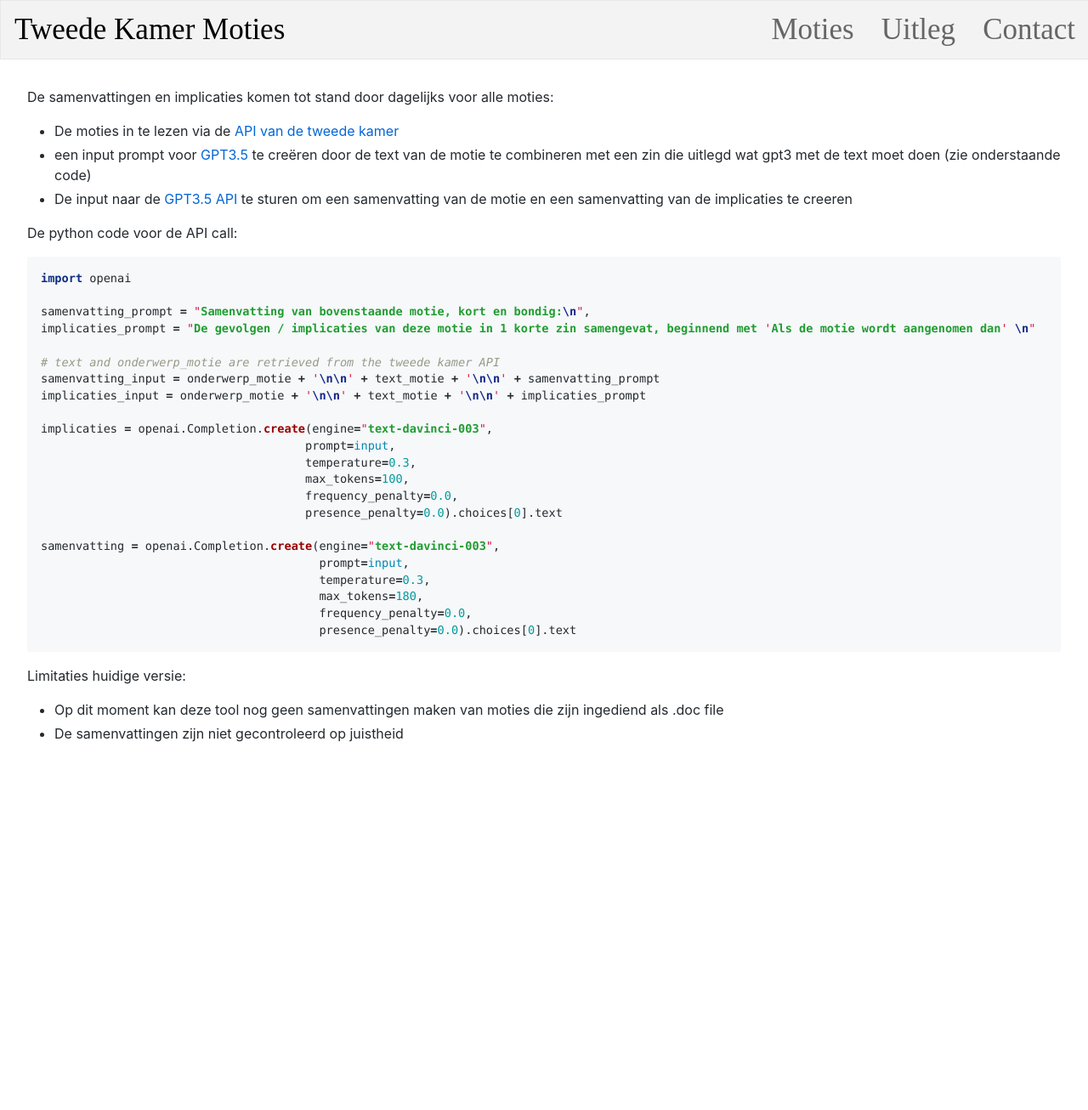
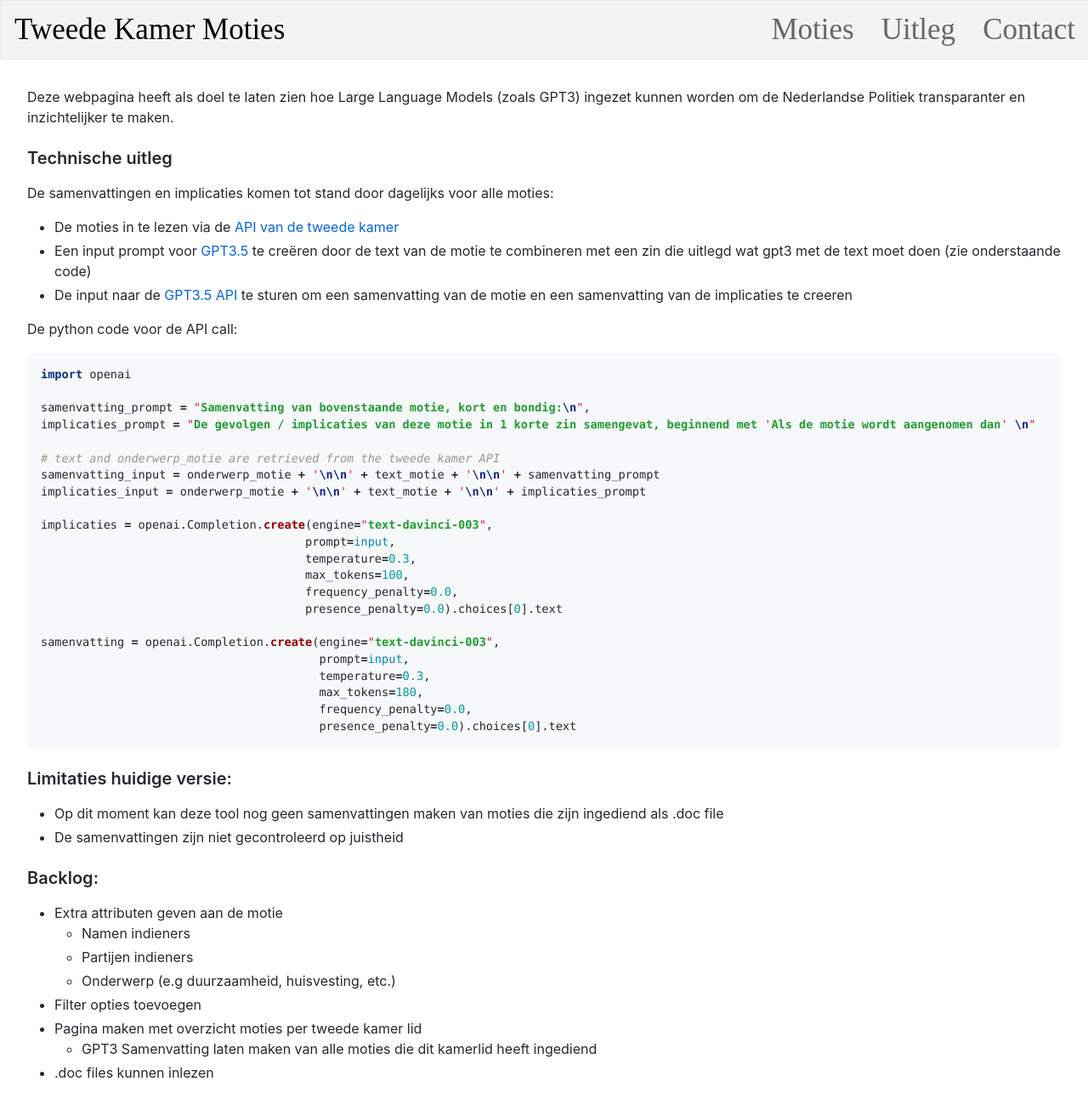
Before and after one commit to DavidZomerdijk/moties-toegelicht, a Jekyll site: the page built from uitleg.md, in a window 1280 px wide. Shown: the whole page at 85% size. Built offline with Jekyll 4.4.1, drawn with Linux system fonts in a browser that asks for light colours; before the commit the page ends 907 px from its top, so only the background shows below that.

```diff
--- a/uitleg.md
+++ b/uitleg.md
@@ -2,9 +2,14 @@
 layout: default
 ---
 
+Deze webpagina heeft als doel te laten zien hoe Large Language Models (zoals GPT3) ingezet kunnen worden om de Nederlandse Politiek transparanter en inzichtelijker te maken.
+
+
+### Technische uitleg
+
 De samenvattingen en implicaties komen tot stand door dagelijks voor alle moties:
 - De moties in te lezen via de [API van de tweede kamer](https://opendata.tweedekamer.nl)
-- een input prompt voor [GPT3.5](https://openai.com/blog/openai-api/) te creëren door de text van de motie te combineren met een zin die uitlegd wat gpt3 met de text moet doen (zie onderstaande code)
+- Een input prompt voor [GPT3.5](https://openai.com/blog/openai-api/) te creëren door de text van de motie te combineren met een zin die uitlegd wat gpt3 met de text moet doen (zie onderstaande code)
 - De input naar de [GPT3.5 API](https://openai.com/blog/openai-api/) te sturen om een samenvatting van de motie en een samenvatting van de implicaties te creeren
 
 
@@ -35,6 +40,16 @@ samenvatting = openai.Completion.create(engine="text-davinci-003",
 ~~~
 
 
-Limitaties huidige versie:
+### Limitaties huidige versie:
 - Op dit moment kan deze tool nog geen samenvattingen maken van moties die zijn ingediend als .doc file
 - De samenvattingen zijn niet gecontroleerd op juistheid
+
+### Backlog:
+- Extra attributen geven aan de motie
+  - Namen indieners
+  - Partijen indieners
+  - Onderwerp (e.g duurzaamheid, huisvesting, etc.)
+- Filter opties toevoegen
+- Pagina maken met overzicht moties per tweede kamer lid
+  - GPT3 Samenvatting laten maken van alle moties die dit kamerlid heeft ingediend
+- .doc files kunnen inlezen
```
